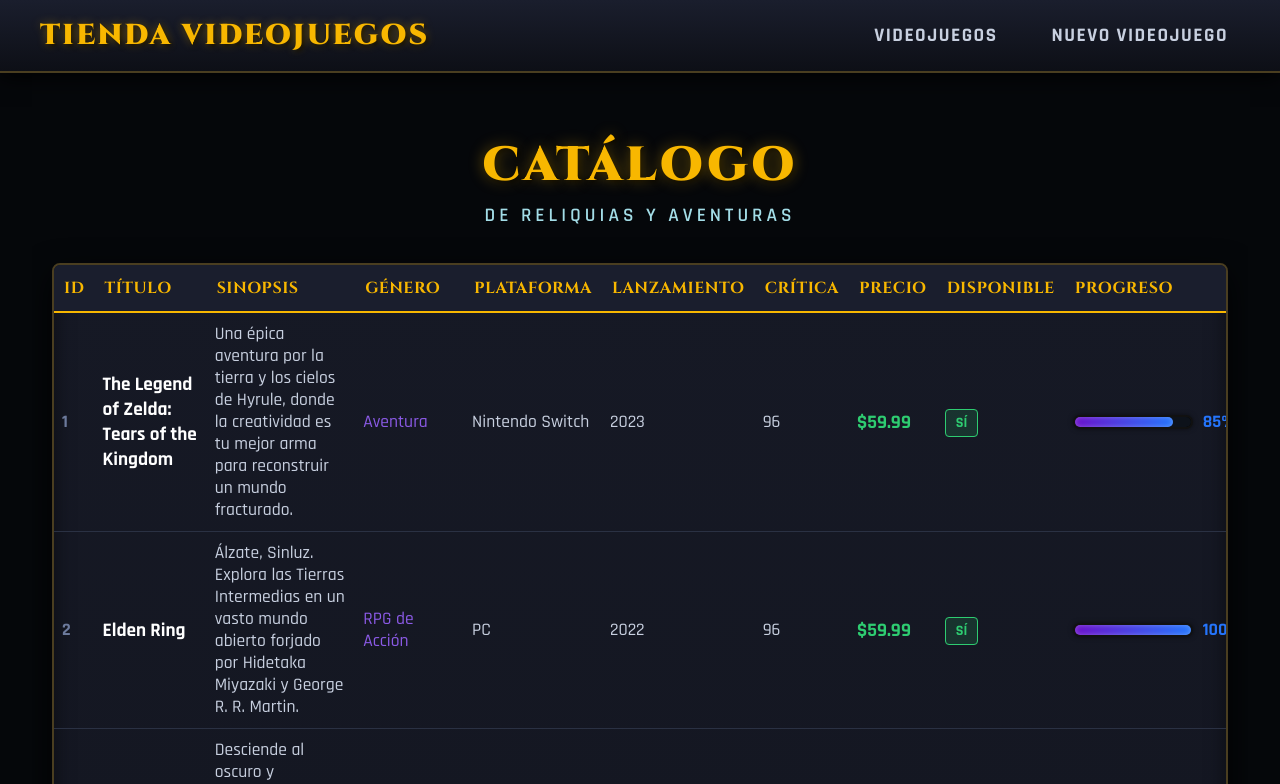
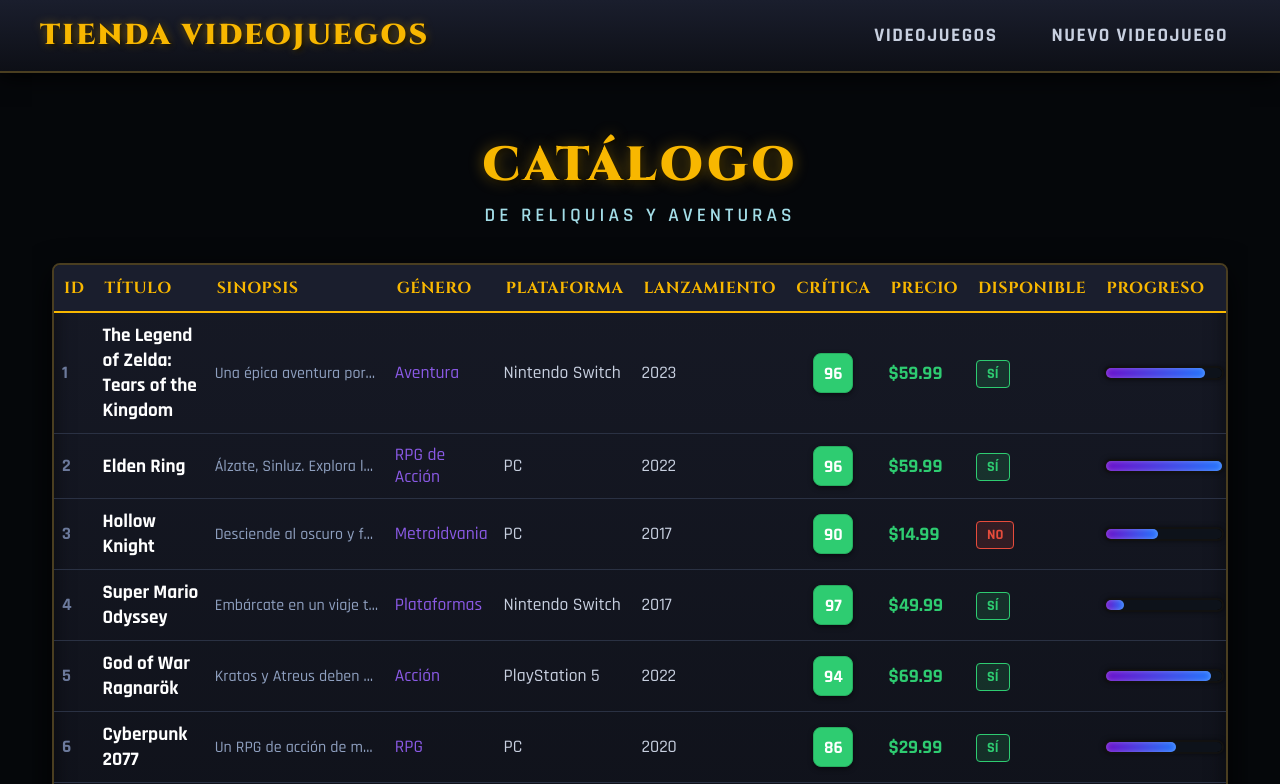
Before and after one commit to JJBeltran1894/ejercicio-react-tienda-vdeojuegos, a React (Vite) app: page / in a window 1280 px wide. Shown: the top 784 px of the page. Built offline with nearby package versions, Linux system fonts and the light colour scheme.

Commit message:
JJBA: Parte 3 - Paso 1: Se actualizan los estilos de la tabla y el formulario con los nuevos cambios en la estructura de datos

```diff
--- a/src/components/FormularioVideojuego.css
+++ b/src/components/FormularioVideojuego.css
@@ -58,6 +58,8 @@
 /* Inputs de texto, número y selects */
 .form-group input[type="text"],
 .form-group input[type="number"],
+.form-group input[type="date"],
+.form-group textarea,
 .form-group select {
   width: 100%;
   padding: 12px 15px;
@@ -69,11 +71,14 @@
   font-size: 1.1rem;
   transition: all 0.3s ease;
   box-sizing: border-box;
+  resize: vertical;
 }
 
 /* Efecto Focus (Cuando el usuario hace clic para escribir) */
 .form-group input[type="text"]:focus,
 .form-group input[type="number"]:focus,
+.form-group input[type="date"]:focus,
+.form-group textarea:focus,
 .form-group select:focus {
   outline: none;
   border-color: #f8b700;
--- a/src/components/TablaVideojuegos.css
+++ b/src/components/TablaVideojuegos.css
@@ -4,7 +4,7 @@
 /* Contenedor principal */
 .tabla-container {
   width: 95%; /* Deja un pequeño margen automático del 2.5% a cada lado */
-  max-width: 1300px; /* ¡El tope máximo! En monitores gigantes no pasará de este ancho */
+  max-width: 1500px; /* ¡El tope máximo! En monitores gigantes no pasará de este ancho */
   margin: 40px auto; /* Centra el contenedor y le da margen arriba y abajo */
   padding: 20px;
   font-family: "Rajdhani", sans-serif;
@@ -83,6 +83,7 @@
   font-size: 1.1rem;
   font-weight: 500;
   transition: all 0.2s ease;
+  vertical-align: middle;
 }
 
 /* Filas al pasar el mouse (Hover estilo selección de personaje) */
@@ -175,9 +176,11 @@
 /* =========================================
    BOTONES DE ACCIÓN (Editar / Eliminar)
 ========================================= */
-.acciones-cell {
+.acciones-wrapper {
   display: flex;
   gap: 10px;
+  align-items: center; /* Centra los botones perfectamente */
+  justify-content: flex-start; /* Los alinea a la izquierda */
 }
 
 .btn-accion {
@@ -236,3 +239,54 @@
     padding: 20px 0px;
   }
 }
+
+/* =========================================
+   NUEVAS COLUMNAS (TALLER)
+========================================= */
+.col-calificacion {
+  font-family: "Rajdhani", sans-serif;
+  font-weight: 700;
+  font-size: 1.2rem;
+  text-align: center;
+}
+
+.col-sinopsis {
+  max-width: 180px; /* Limita el ancho máximo */
+  white-space: nowrap; /* Evita que el texto salte a la siguiente línea */
+  overflow: hidden; /* Oculta lo que no cabe */
+  text-overflow: ellipsis; /* Agrega los "..." al final */
+  color: #8fa0c0; /* Un color un poco más suave para lectura */
+  font-size: 1rem;
+  cursor: help; /* Cambia el cursor para indicar que hay más info (tooltip) */
+}
+
+/* Insignias de Puntuación estilo Metacritic */
+.score-badge {
+  display: inline-block;
+  width: 40px;
+  height: 40px;
+  line-height: 40px;
+  border-radius: 8px;
+  text-align: center;
+  color: #fff;
+  font-family: "Rajdhani", sans-serif;
+  font-weight: 700;
+  font-size: 1.1rem;
+  box-shadow: 0 2px 5px rgba(0, 0, 0, 0.5);
+  border: 1px solid rgba(255, 255, 255, 0.2);
+}
+
+/* Colores condicionales según la nota */
+.score-high {
+  background-color: #2ecc71;
+  border-color: #27ae60;
+} /* 80-100 Verde */
+.score-medium {
+  background-color: #f1c40f;
+  border-color: #f39c12;
+  color: #111;
+} /* 60-79 Amarillo */
+.score-low {
+  background-color: #e74c3c;
+  border-color: #c0392b;
+} /* 0-59 Rojo */
```
